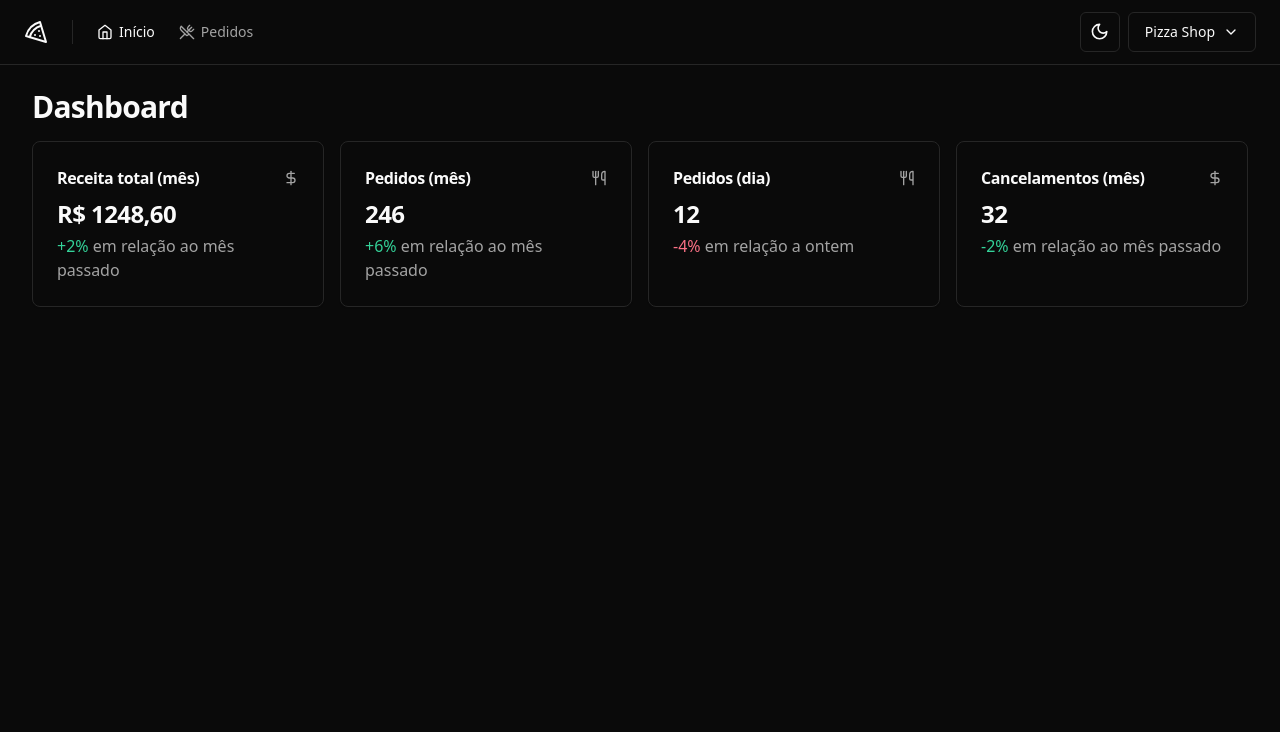
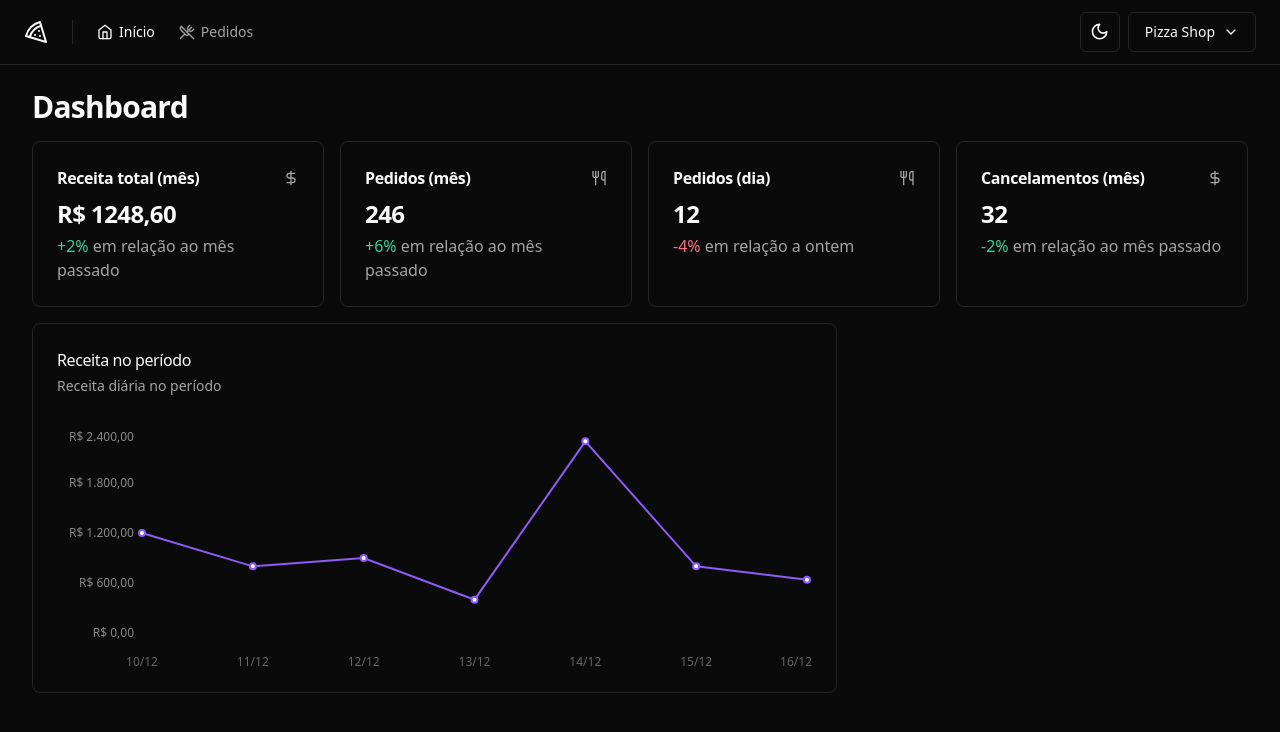
Before and after one commit to MatDev435/pizzashop, a React (Vite) app: page / in a window 1280 px wide. Shown: the top 732 px of the page. Built offline with nearby package versions, Linux system fonts and the light colour scheme.

Commit message:
Dashboard: Grafico de receitas no período criado

```diff
--- a/package.json
+++ b/package.json
@@ -27,6 +27,7 @@
     "react-helmet-async": "^2.0.4",
     "react-hook-form": "^7.49.3",
     "react-router-dom": "^6.21.3",
+    "recharts": "^2.10.4",
     "sonner": "^1.3.1",
     "sort-by": "^1.2.0",
     "tailwind-merge": "^2.2.1",
--- a/src/pages/app/dashboard/dashboard.tsx
+++ b/src/pages/app/dashboard/dashboard.tsx
@@ -4,6 +4,7 @@
 import { MonthCanceledAmountCard } from './month-canceled-amount-card'
 import { MonthOrdersAmountCard } from './month-orders-amount-card'
 import { MonthRevenueCard } from './month-revenue-card'
+import { RevenueChart } from './revenue-chart'
 
 export function Dashboard() {
   return (
@@ -19,6 +20,10 @@
           <DayOrdersAmountCard />
           <MonthCanceledAmountCard />
         </div>
+
+        <div className="grid grid-cols-9 gap-4">
+          <RevenueChart />
+        </div>
       </div>
     </>
   )
--- /dev/null
+++ b/src/pages/app/dashboard/revenue-chart.tsx
@@ -0,0 +1,71 @@
+import {
+  CartesianGrid,
+  Line,
+  LineChart,
+  ResponsiveContainer,
+  Tooltip,
+  XAxis,
+  YAxis,
+} from 'recharts'
+import colors from 'tailwindcss/colors'
+
+import {
+  Card,
+  CardContent,
+  CardDescription,
+  CardHeader,
+  CardTitle,
+} from '@/components/ui/card'
+
+const data = [
+  { date: '10/12', revenue: 1200 },
+  { date: '11/12', revenue: 800 },
+  { date: '12/12', revenue: 900 },
+  { date: '13/12', revenue: 400 },
+  { date: '14/12', revenue: 2300 },
+  { date: '15/12', revenue: 800 },
+  { date: '16/12', revenue: 640 },
+]
+
+export function RevenueChart() {
+  return (
+    <Card className="col-span-6">
+      <CardHeader className="flex-row items-center justify-between pb-8">
+        <div className="space-y-1">
+          <CardTitle className="text-base font-medium">
+            Receita no período
+          </CardTitle>
+
+          <CardDescription>Receita diária no período</CardDescription>
+        </div>
+      </CardHeader>
+      <CardContent>
+        <ResponsiveContainer width="100%" height={240}>
+          <LineChart style={{ fontSize: 12 }} data={data}>
+            <XAxis dataKey="date" tickLine={false} axisLine={false} dy={16} />
+
+            <YAxis
+              stroke="#888"
+              axisLine={false}
+              tickLine={false}
+              width={80}
+              tickFormatter={(value: number) =>
+                value.toLocaleString('pt-BR', {
+                  style: 'currency',
+                  currency: 'BRL',
+                })
+              }
+            />
+
+            <Line
+              type="linear"
+              strokeWidth={2}
+              dataKey="revenue"
+              stroke={colors.violet[500]}
+            />
+          </LineChart>
+        </ResponsiveContainer>
+      </CardContent>
+    </Card>
+  )
+}
```
Also changed, not shown: 1 other file (tests, documents, lock files or other folders).
